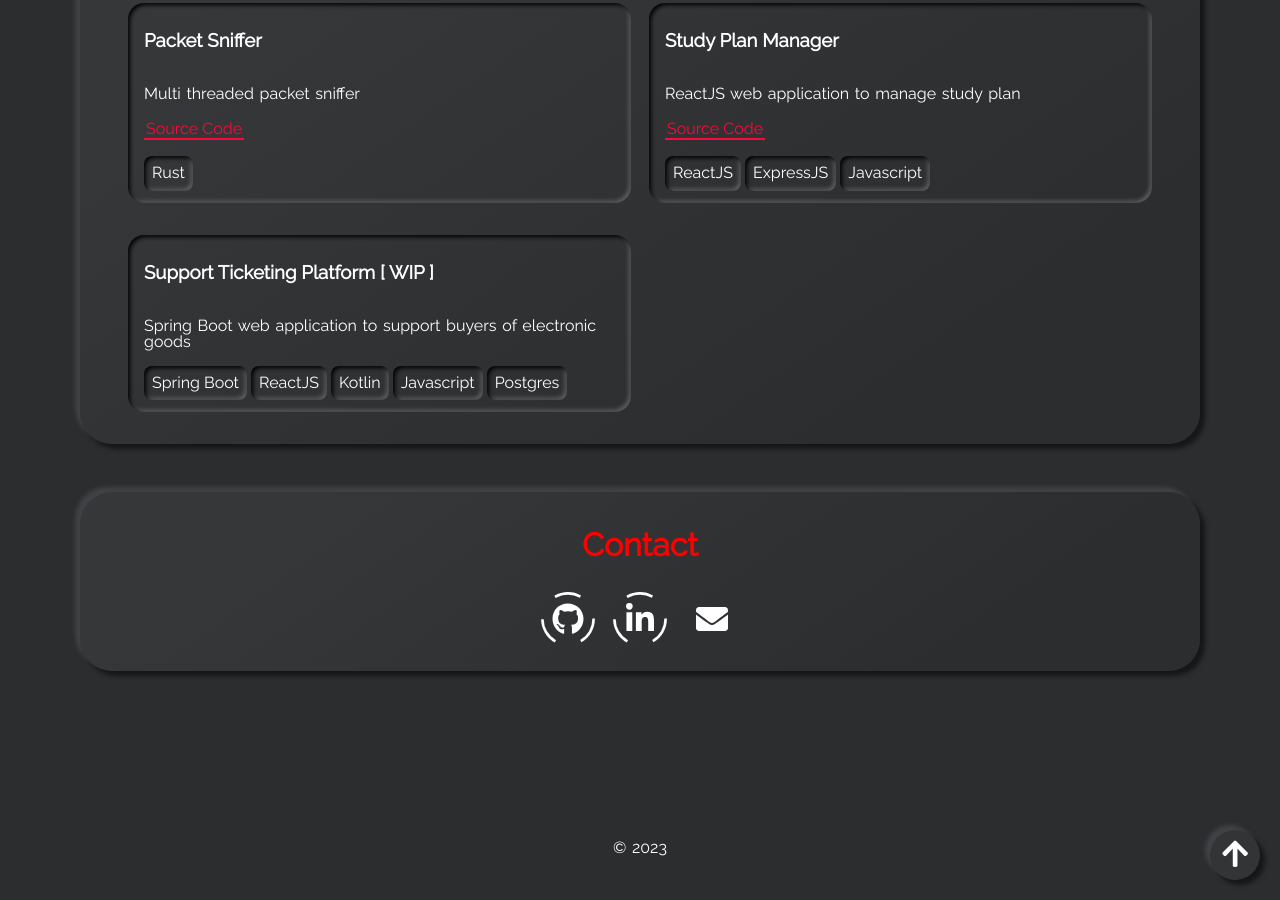
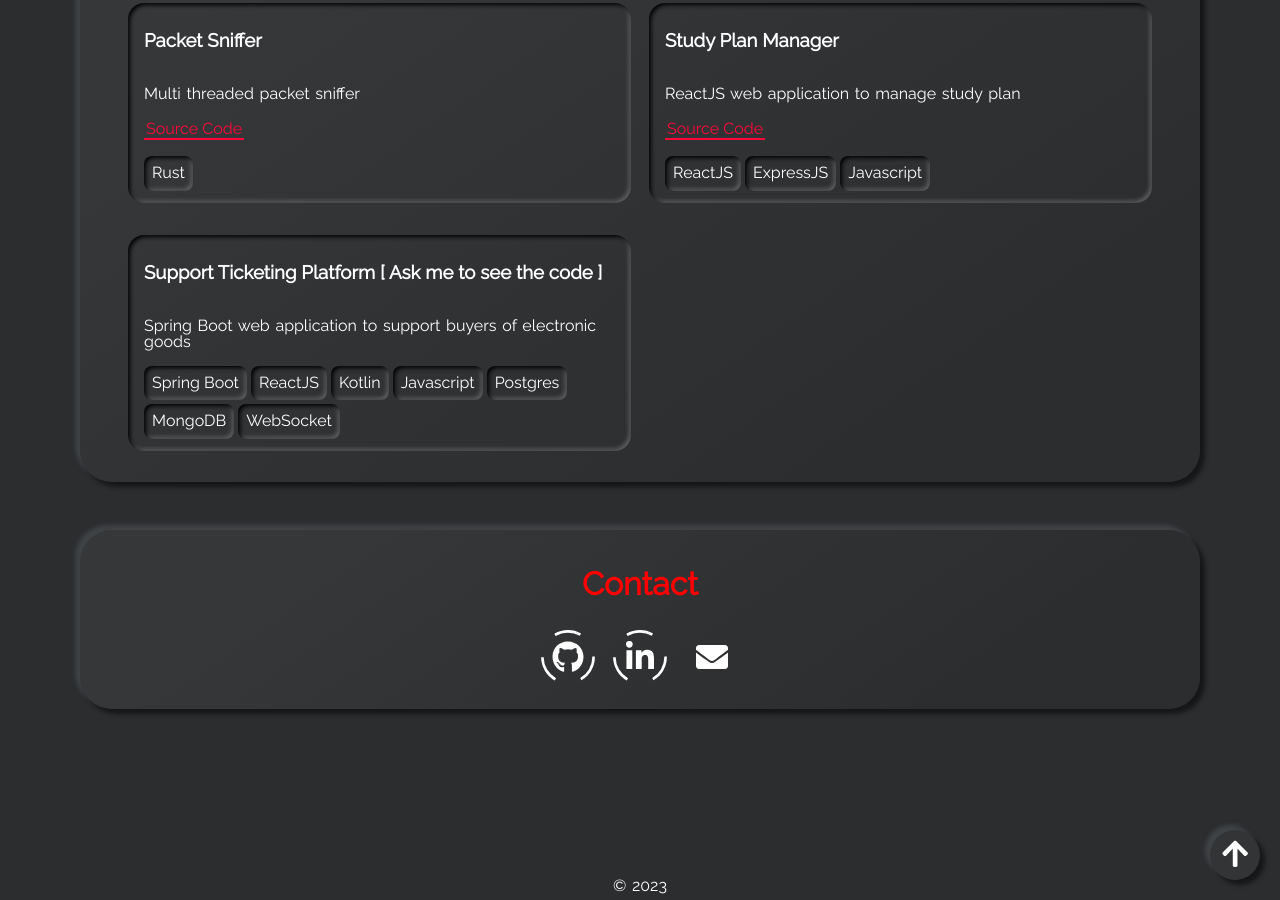
Before and after one commit to danieledibattista/danieledibattista, a Jekyll site: the page built from index.html, in a window 1280 px wide and 900 px high, scrolled down 2808 px. Built offline with Jekyll 4.4.1, drawn with Linux system fonts in a browser that asks for light colours.

Commit message:
Projects section updated

```diff
--- a/_data/projects.yml
+++ b/_data/projects.yml
@@ -27,7 +27,7 @@
     - tag: ExpressJS
     - tag: Javascript
 
-- name: Support Ticketing Platform [ WIP ]
+- name: Support Ticketing Platform [ Ask me to see the code ]
   descr: "Spring Boot web application to support buyers of electronic goods"
   source_code: #
   tags:
@@ -36,3 +36,5 @@
     - tag: Kotlin
     - tag: Javascript
     - tag: Postgres
+    - tag: MongoDB
+    - tag: WebSocket
```
